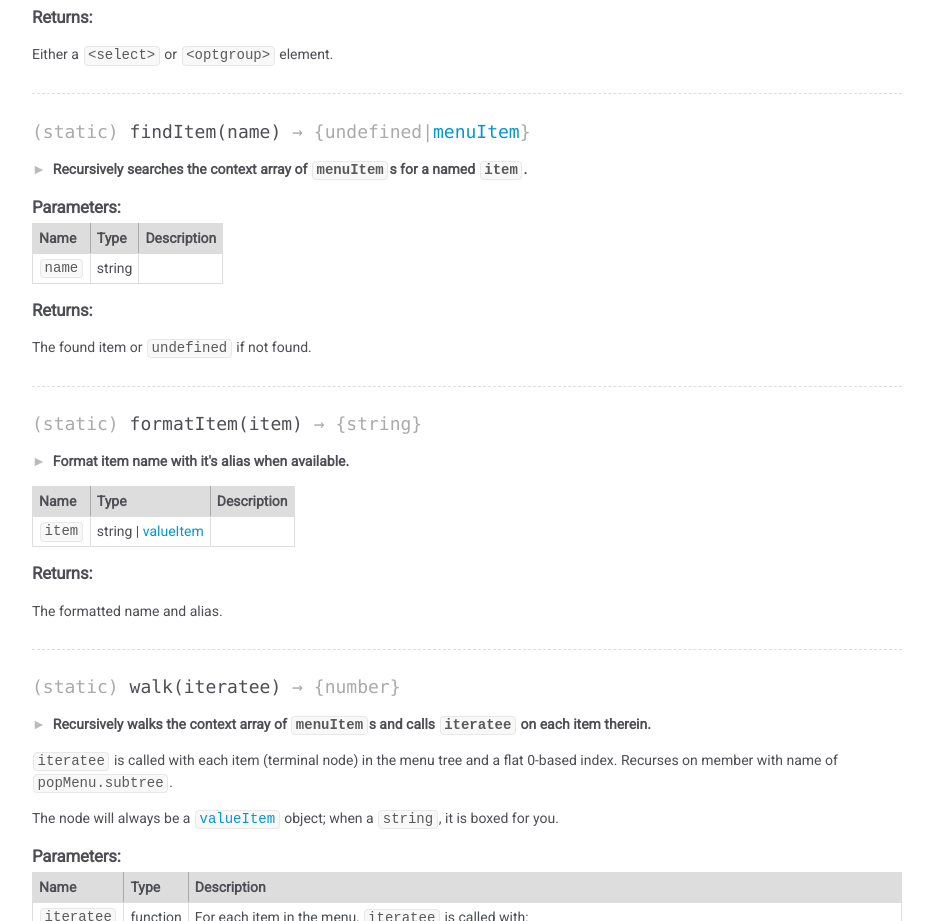
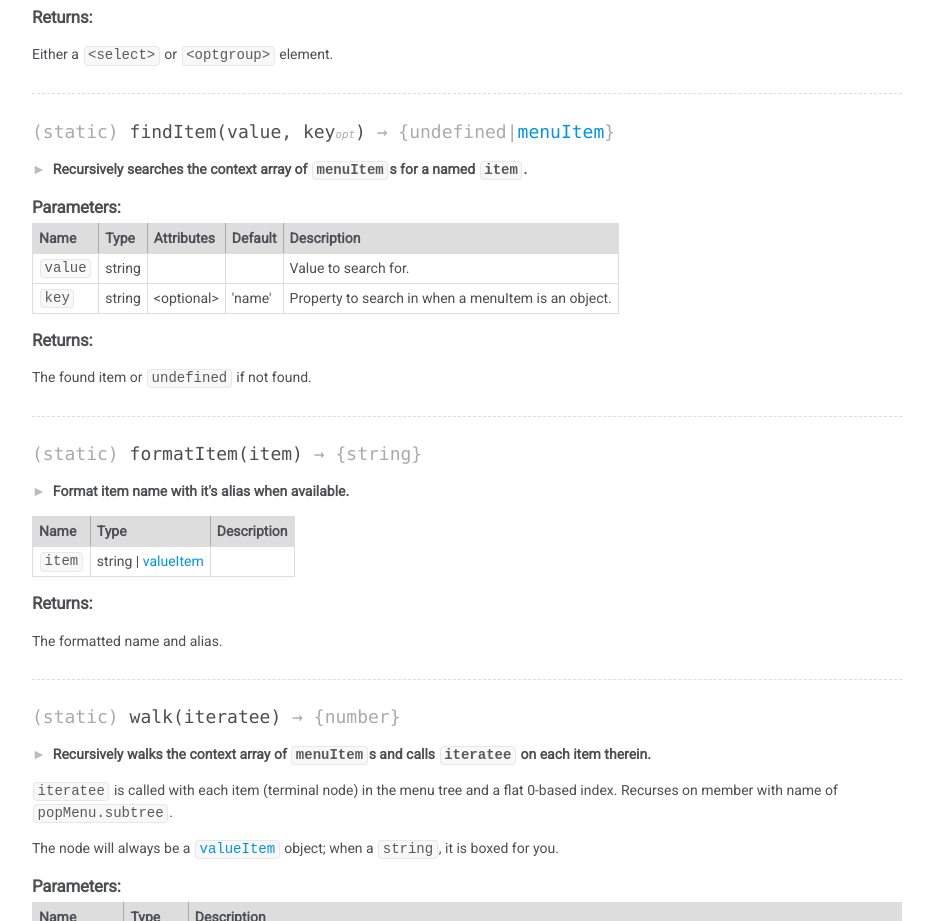
Before and after one commit to joneit/pop-menu, a plain HTML site: page popMenu.html in a window 1280 px wide. Shown: the part 1240-2161 px from the top of the page, without its empty margins (216-1149 px from the left). Drawn offline with Linux system fonts and the light colour scheme.

Commit message:
(See gh-pages.sh on master branch.)

```diff
--- a/popMenu.html
+++ b/popMenu.html
@@ -513,7 +513,7 @@ NOTE: This function generates OPTGROUP elements for subtrees. However, note that
 
 
 
-    <h4 class="name" id=".findItem"><span class="type-signature">(static) </span>findItem<span class="signature">(name)</span><span class="type-signature"> &rarr; {undefined|<a href="global.html#menuItem">menuItem</a>}</span></h4>
+    <h4 class="name" id=".findItem"><span class="type-signature">(static) </span>findItem<span class="signature">(value, key<span class="signature-attributes">opt</span>)</span><span class="type-signature"> &rarr; {undefined|<a href="global.html#menuItem">menuItem</a>}</span></h4>
 
 
     <p class="summary"><p>Recursively searches the context array of <code>menuItem</code>s for a named <code>item</code>.</p></p>
@@ -545,7 +545,11 @@ NOTE: This function generates OPTGROUP elements for subtrees. However, note that
         <th>Type</th>
 
 
+        <th>Attributes</th>
 
+
+
+        <th>Default</th>
 
 
         <th class="last">Description</th>
@@ -557,7 +561,7 @@ NOTE: This function generates OPTGROUP elements for subtrees. However, note that
 
         <tr>
 
-                <td class="name"><code>name</code></td>
+                <td class="name"><code>value</code></td>
 
 
             <td class="type">
@@ -570,10 +574,61 @@ NOTE: This function generates OPTGROUP elements for subtrees. However, note that
             </td>
 
 
+                <td class="attributes">
 
 
 
-            <td class="description last"></td>
+
+
+                </td>
+
+
+
+                <td class="default">
+
+                </td>
+
+
+            <td class="description last"><p>Value to search for.</p></td>
+        </tr>
+
+
+
+        <tr>
+
+                <td class="name"><code>key</code></td>
+
+
+            <td class="type">
+
+
+<span class="param-type">string</span>
+
+
+
+            </td>
+
+
+                <td class="attributes">
+
+                    &lt;optional><br>
+
+
+
+
+
+                </td>
+
+
+
+                <td class="default">
+
+                    'name'
+
+                </td>
+
+
+            <td class="description last"><p>Property to search in when a menuItem is an object.</p></td>
         </tr>
 
 
```
